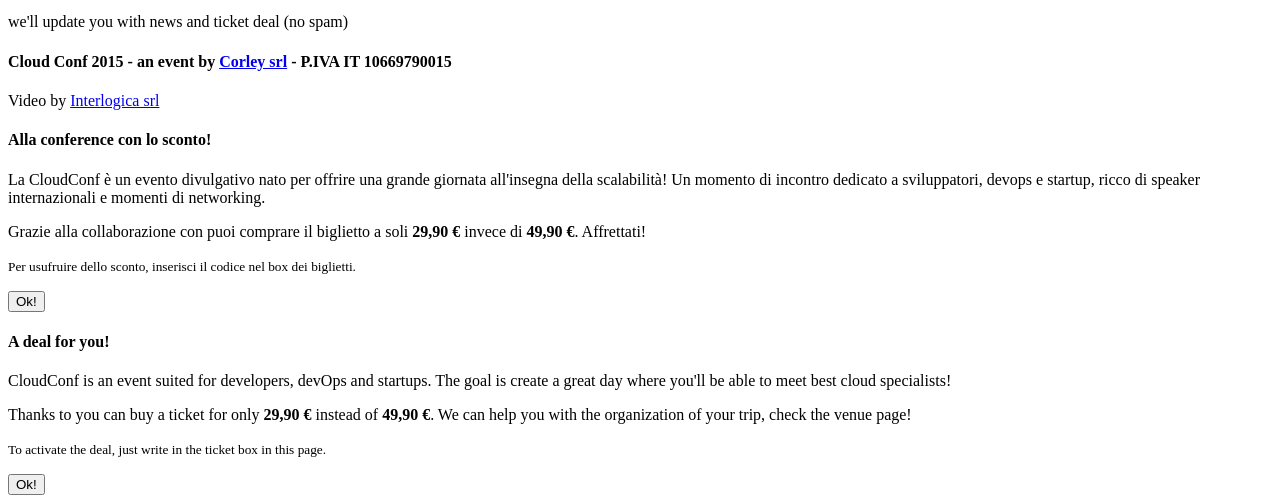
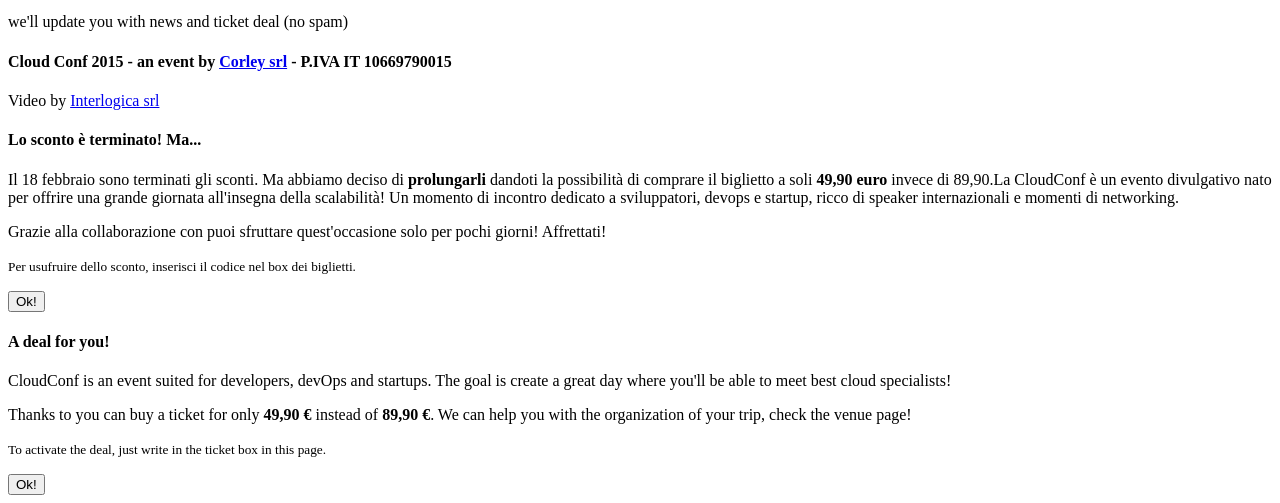
Before and after one commit to cloudconf/2015.cloudconf.it, a website: page src/index.html in a window 1280 px wide. Shown: the part 9317-9820 px from the top of the page. Drawn offline with nearby package versions, Linux system fonts and the light colour scheme; files whose address does not match are found by name.

Commit message:
deals round 2

```diff
--- a/src/index.html
+++ b/src/index.html
@@ -307,7 +307,7 @@
                                 <p><strong>Thanks to our main sponsor!</strong></p>
                                 <p><a href="http://innomatic.io" target="_blank"><img src="assets/images/sponsor/innomatic2.png"  target="_blank" class="img-responsive img-thumbnail" alt=""></a></p>
                                 <p class="hidden-xs margin_60_0_0" style="display:none" id="modalplaceholder3over">
-                                  <i>write the promotional code <strong><span id="modalplaceholder3"></span></strong> to activate a <span class="label label-success">20 euros</span> deal!</i>
+                                  <i>write the promotional code <strong><span id="modalplaceholder3"></span></strong> to activate a <span class="label label-success">40 euros</span> deal!</i>
                                 </p>
                             </div>
                         </div>
@@ -620,12 +620,12 @@
 			  <div class="modal-dialog">
 			    <div class="modal-content">
 			      <div class="modal-body">
-			        <h4>Alla conference con lo sconto!</h4>
+			        <h4>Lo sconto è terminato! Ma...</h4>
 			        <p>
-			        La CloudConf è un evento divulgativo nato per offrire una grande giornata all'insegna della scalabilità! Un momento di incontro dedicato a sviluppatori, devops e startup, ricco di speaker internazionali e momenti di networking.
+			        Il 18 febbraio sono terminati gli sconti. Ma abbiamo deciso di <strong>prolungarli</strong> dandoti la possibilità di comprare il biglietto a soli <strong>49,90 euro</strong> invece di 89,90.La CloudConf è un evento divulgativo nato per offrire una grande giornata all'insegna della scalabilità! Un momento di incontro dedicato a sviluppatori, devops e startup, ricco di speaker internazionali e momenti di networking.
 			       </p>
 			         <p>
-			         Grazie alla collaborazione con <strong><span id="modalplaceholder"></span></strong> puoi comprare il biglietto a soli <strong>29,90 &euro;</strong> invece di <strong>49,90 &euro;</strong>. Affrettati!
+			         Grazie alla collaborazione con <strong><span id="modalplaceholder"></span></strong> puoi sfruttare quest'occasione solo per pochi giorni! Affrettati!
 			         </p>
 			         <p><small>Per usufruire dello sconto, inserisci il codice <strong><i><span id="modalplaceholder2"></span></i></strong> nel box dei biglietti.</small></p>
 			      </div>
@@ -646,7 +646,7 @@
                 CloudConf is an event suited for developers, devOps and startups. The goal is create a great day where you'll be able to meet best cloud specialists!
 			       </p>
 			         <p>
-			         Thanks to <strong><span id="modalplaceholder-en"></span></strong> you can buy a ticket for only <strong>29,90 &euro;</strong> instead of <strong>49,90 &euro;</strong>. We can help you with the organization of your trip, check the venue page!
+			         Thanks to <strong><span id="modalplaceholder-en"></span></strong> you can buy a ticket for only <strong>49,90 &euro;</strong> instead of <strong>89,90 &euro;</strong>. We can help you with the organization of your trip, check the venue page!
 			         </p>
 			         <p><small>To activate the deal, just write <strong><i><span id="modalplaceholder2-en"></span></i></strong> in the ticket box in this page.</small></p>
 			      </div>
```
